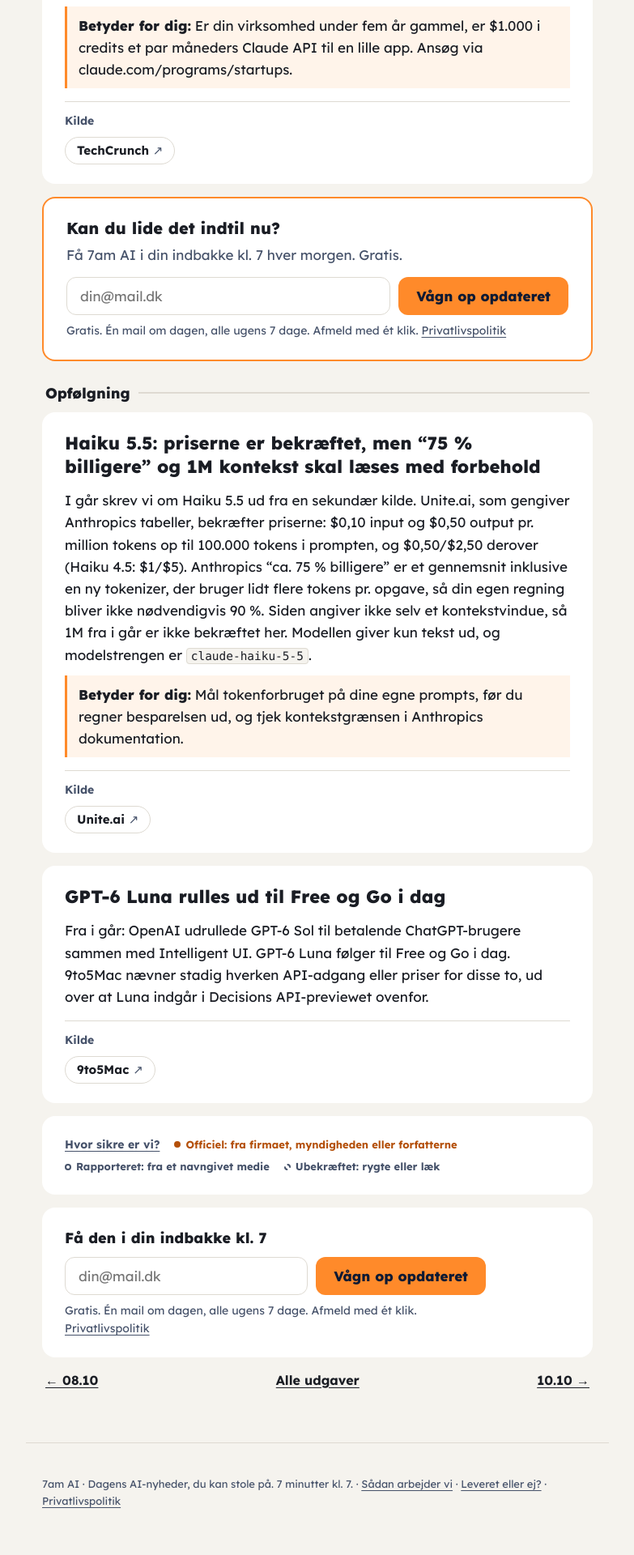
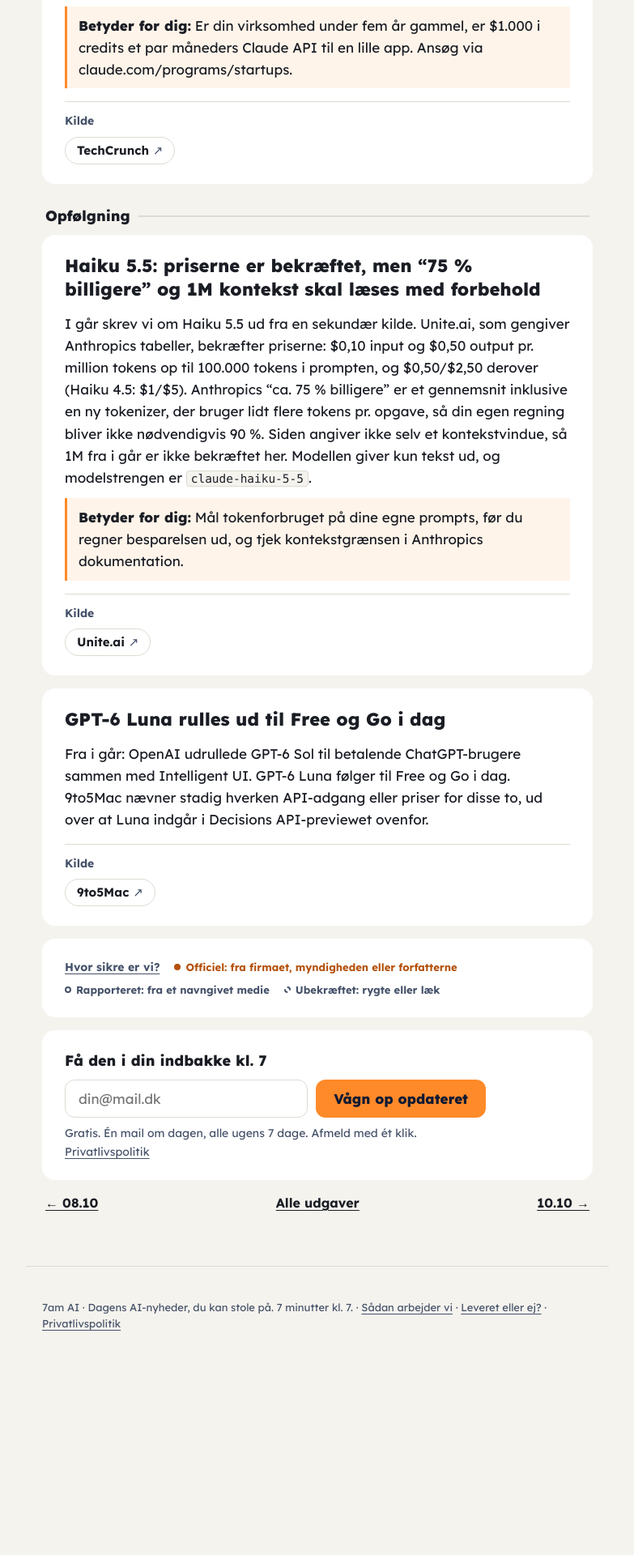
Before and after one commit to Repzei/7amai, a Jekyll site: the page built from _da/2026-10-09-gemini-nano-banana-2-1-og-haiku-rettelse.md, in a window 1280 px wide. Shown: the part 1950-3870 px from the top of the page at 81% size, without its empty margins (248-1031 px from the left). Built offline with Jekyll 4.4.1, drawn with Linux system fonts in a browser that asks for light colours; after the commit the page ends 3651 px from its top, so only the background shows below that.

Commit message:
Tilmelding midt i udgaven fjernet (Jesper 18/11: afbrød læsningen)
Co-Authored-By: Claude Opus 5.5 <noreply@anthropic.com>

```diff
--- a/_data/i18n.yml
+++ b/_data/i18n.yml
@@ -82,8 +82,6 @@ en:
   mail_also_today: "Also today"
   welcome_title: "New here? This is 7am AI"
   welcome_text: "The AI news that matters in 7 minutes, in your inbox at 7am every day. Free. Every story links to its source and says how sure we are."
-  mid_title: "Enjoying it so far?"
-  mid_text: "Get 7am AI in your inbox at 7am every day. Free."
   count_and: "and"
   count_more: "more"
   catch_words: ["The catch"]
@@ -178,8 +176,6 @@ da:
   mail_also_today: "Også i dag"
   welcome_title: "Ny her? Det her er 7am AI"
   welcome_text: "Dagens vigtigste AI-nyheder på 7 minutter, i din indbakke kl. 7 hver morgen. Gratis. Hver historie linker til kilden og siger, hvor sikre vi er."
-  mid_title: "Kan du lide det indtil nu?"
-  mid_text: "Få 7am AI i din indbakke kl. 7 hver morgen. Gratis."
   count_and: "og"
   count_more: "ekstra"
   catch_words: ["Fangsten", "Forbeholdet", "Hagen"]
--- a/_layouts/issue.html
+++ b/_layouts/issue.html
@@ -153,13 +153,6 @@ Indholdet ændres ikke, kun hvordan det vises ("Kort fortalt" skjules med CSS, f
       <h3 id="{{ anchor }}">{{ title }}</h3>
       {{ story }}
     </article>
-      {%- if forloop.index == 3 and chunks.size > 4 %}
-    <section class="ic-card ic-mid" aria-labelledby="mid-h">
-      <p class="ic-mid-h" id="mid-h">{{ t.mid_title }}</p>
-      <p class="ic-mid-text">{{ t.mid_text }}</p>
-      {% include signup.html lang=page.lang sid="signup-mid" compact=true %}
-    </section>
-      {%- endif -%}
       {%- if tail != '' -%}
         {%- assign tail_text = tail | strip_html | strip -%}
         {%- assign tail_head = tail | split: '</h2>' | first | split: '>' | last | strip -%}
--- a/assets/style.css
+++ b/assets/style.css
@@ -377,14 +377,11 @@ em, i { font-style: normal; }
 @media (min-width: 600px) { .welcome { padding: 24px 28px; } }
 .welcome-h { margin: 0; font-size: 20px; line-height: 1.3; font-weight: 800; }
 .welcome-text { margin: 8px 0 0; color: var(--mist); font-size: 17px; line-height: 1.55; }
-.from-mail .welcome, .from-mail .ic-mid { display: none; }
+.from-mail .welcome { display: none; }
 .signup-compact { margin-top: 14px; max-width: none; }
 .signup-compact .signup-label { position: absolute; left: -10000px; width: 1px; height: 1px; overflow: hidden; }
 .signup .signup-row input[type="email"], .signup .signup-row button { border-radius: 12px; font-size: 17px; }
 .ic-count { margin: 10px 0 0; font-size: 16px; color: var(--mist); }
-.ic-mid { border: 2px solid var(--sun); }
-.ic-mid-h { margin: 0; font-size: 20px; line-height: 1.3; font-weight: 800; }
-.ic-mid-text { margin: 6px 0 0; color: var(--mist); }
 /* B: "Fangsten" som egen boks, kilder som knapper. */
 .issue-cards .catch { margin: 16px 0 0; background: var(--tint); border-radius: 12px; padding: 12px 14px; }
 .issue-cards .catch p { margin: 4px 0 0; }
```
Also changed, not shown: other parts of _layouts/issue.html (+1 -1 lines).
